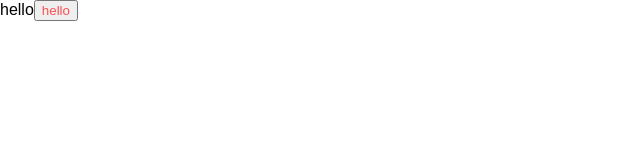
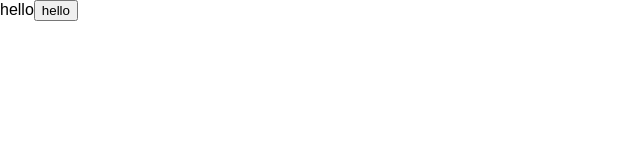
Before and after one commit to rlawnsxo131/devlog-v3, a Next.js app: page / in a window 1280 px wide. Shown: the top 160 px of the page, without its empty margins (0-640 px from the left). Built offline with nearby package versions, Linux system fonts and the light colour scheme.

Commit message:
Remove: remove palette.ts

```diff
--- a/styles/_stitches.config.ts
+++ b/styles/_stitches.config.ts
@@ -1,19 +1,13 @@
 import { createStitches } from '@stitches/react';
-import palette from './palette';
 
-export const { createTheme, globalCss, getCssText, css } = createStitches({
-  theme: {
-    colors: {
-      ...palette,
+export const { createTheme, globalCss, getCssText, config, css } =
+  createStitches({
+    theme: {
+      colors: {},
     },
-  },
-  // media: {
-  //   dark: '(prefers-color-scheme: dark)',
-  // },
-});
+    // media: {
+    //   dark: '(prefers-color-scheme: dark)',
+    // },
+  });
 
-export const darkTheme = createTheme({
-  colors: {
-    ...palette,
-  },
-});
+export const darkTheme = createTheme({});
--- a/styles/palette.ts
+++ /dev/null
@@ -1,163 +0,0 @@
-const palette = {
-  white: '#FFFFFF',
-  black: '#000000',
-  opaque50: 'rgba(100, 100, 100, 0.5)',
-
-  // gray
-  gray50: '#f8f9fa',
-  gray100: '#f1f3f5',
-  gray200: '#e9ecef',
-  gray300: '#dee2e6',
-  gray400: '#ced4da',
-  gray500: '#adb5bd',
-  gray600: '#868e96',
-  gray700: '#495057',
-  gray800: '#343a40',
-  gray900: '#212529',
-
-  // red
-  red50: '#fff5f5',
-  red100: '#ffe3e3',
-  red200: '#ffc9c9',
-  red300: '#ffa8a8',
-  red400: '#ff8787',
-  red500: '#ff6b6b',
-  red600: '#fa5252',
-  red700: '#f03e3e',
-  red800: '#e03131',
-  red900: '#c92a2a',
-
-  // pink
-  pink50: '#fff0f6',
-  pink100: '#ffdeeb',
-  pink200: '#fcc2d7',
-  pink300: '#faa2c1',
-  pink400: '#f783ac',
-  pink500: '#f06595',
-  pink600: '#e64980',
-  pink700: '#d6336c',
-  pink800: '#c2255c',
-  pink900: '#a61e4d',
-
-  // grape
-  grape50: '#f8f0fc',
-  grape100: '#f3d9fa',
-  grape200: '#eebefa',
-  grape300: '#e599f7',
-  grape400: '#da77f2',
-  grape500: '#cc5de8',
-  grape600: '#be4bdb',
-  grape700: '#ae3ec9',
-  grape800: '#9c36b5',
-  grape900: '#862e9c',
-
-  // violet
-  violet50: '#f3f0ff',
-  violet100: '#e5dbff',
-  violet200: '#d0bfff',
-  violet300: '#b197fc',
-  violet400: '#9775fa',
-  violet500: '#845ef7',
-  violet600: '#7950f2',
-  violet700: '#7048e8',
-  violet800: '#6741d9',
-  violet900: '#5f3dc4',
-
-  // indigo
-  indigo50: '#edf2ff',
-  indigo100: '#dbe4ff',
-  indigo200: '#bac8ff',
-  indigo300: '#91a7ff',
-  indigo400: '#748ffc',
-  indigo500: '#5c7cfa',
-  indigo600: '#4c6ef5',
-  indigo700: '#4263eb',
-  indigo800: '#3b5bdb',
-  indigo900: '#364fc7',
-
-  // blue
-  blue50: '#e7f5ff',
-  blue100: '#d0ebff',
-  blue200: '#a5d8ff',
-  blue300: '#74c0fc',
-  blue400: '#4dabf7',
-  blue500: '#339af0',
-  blue600: '#228be6',
-  blue700: '#1c7ed6',
-  blue800: '#1971c2',
-  blue900: '#1864ab',
-
-  // cyan
-  cyan50: '#e3fafc',
-  cyan100: '#c5f6fa',
-  cyan200: '#99e9f2',
-  cyan300: '#66d9e8',
-  cyan400: '#3bc9db',
-  cyan500: '#22b8cf',
-  cyan600: '#15aabf',
-  cyan700: '#1098ad',
-  cyan800: '#0c8599',
-  cyan900: '#0b7285',
-
-  // teal
-  teal50: '#e6fcf5',
-  teal100: '#c3fae8',
-  teal200: '#96f2d7',
-  teal300: '#63e6be',
-  teal400: '#38d9a9',
-  teal500: '#20c997',
-  teal600: '#12b886',
-  teal700: '#0ca678',
-  teal800: '#099268',
-  teal900: '#087f5b',
-
-  // green
-  green50: '#ebfbee',
-  green100: '#d3f9d8',
-  green200: '#b2f2bb',
-  green300: '#8ce99a',
-  green400: '#69db7c',
-  green500: '#51cf66',
-  green600: '#40c057',
-  green700: '#37b24d',
-  green800: '#2f9e44',
-  green900: '#2b8a3e',
-
-  // lime
-  lime50: '#f4fce3',
-  lime100: '#e9fac8',
-  lime200: '#d8f5a2',
-  lime300: '#c0eb75',
-  lime400: '#a9e34b',
-  lime500: '#94d82d',
-  lime600: '#82c91e',
-  lime700: '#74b816',
-  lime800: '#66a80f',
-  lime900: '#5c940d',
-
-  // yellow
-  yellow50: '#fff9db',
-  yellow100: '#fff3bf',
-  yellow200: '#ffec99',
-  yellow300: '#ffe066',
-  yellow400: '#ffd43b',
-  yellow500: '#fcc419',
-  yellow600: '#fab005',
-  yellow700: '#f59f00',
-  yellow800: '#f08c00',
-  yellow900: '#e67700',
-
-  // orange
-  orange50: '#fff4e6',
-  orange100: '#ffe8cc',
-  orange200: '#ffd8a8',
-  orange300: '#ffc078',
-  orange400: '#ffa94d',
-  orange500: '#ff922b',
-  orange600: '#fd7e14',
-  orange700: '#f76707',
-  orange800: '#e8590c',
-  orange900: '#d9480f',
-};
-
-export default palette;
```
